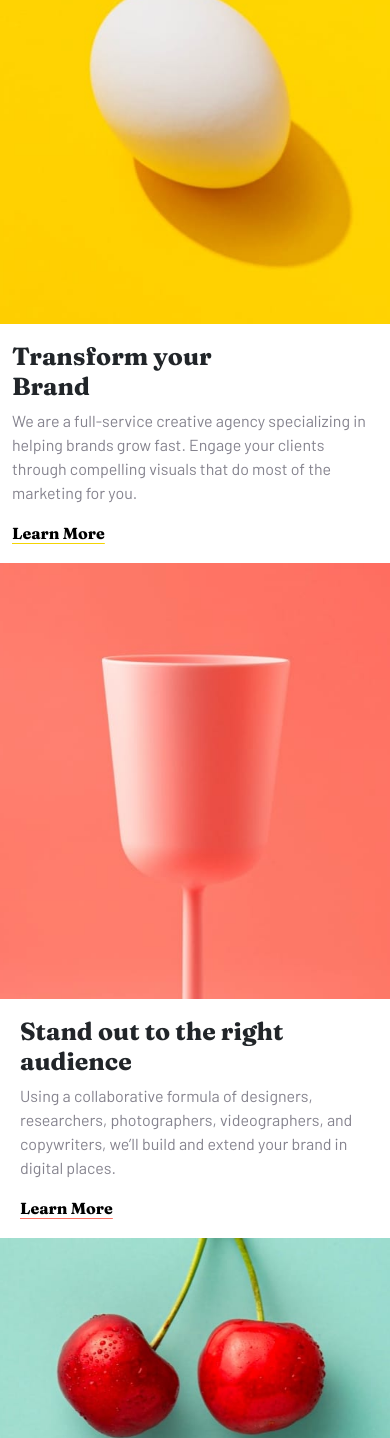
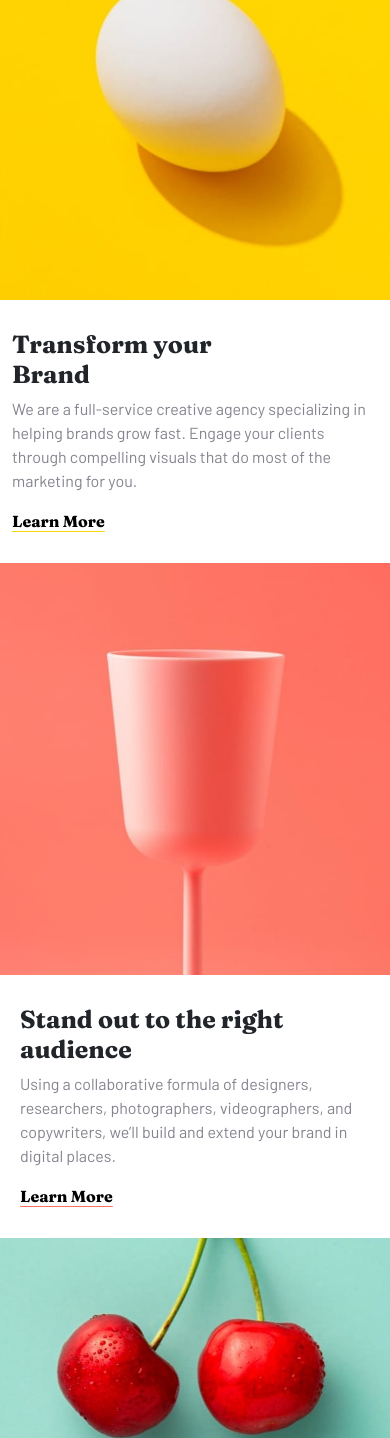
Before and after one commit to YousefAdel8/Agency-landing-page, a React (Vite) app: page / in a window 390 px wide. Shown: the part 956-2394 px from the top of the page. Built offline with nearby package versions, Linux system fonts and the light colour scheme; the HTML template or start-up script is replaced by a standard one.

Commit message:
Improve mobile spacing in feature sections
Adds responsive vertical padding to the Egg and Standout sections so their content maintains proper spacing on smaller screens without affecting the desktop layout.

```diff
--- a/src/Components/EggSection/EggSection.jsx
+++ b/src/Components/EggSection/EggSection.jsx
@@ -6,7 +6,7 @@ export default function EggSection() {
       <div className={`container-fluid  ${Styles.EggSection}`}>
         <div className={`row ${Styles.EggSection}`}>
           {/* Left Section */}
-          <div className="col-md-6 col-12 order-2 order-md-1 d-flex justify-content-center align-items-center flex-column">
+          <div className="col-md-6 col-12 order-2 order-md-1 d-flex justify-content-center align-items-center flex-column py-4 py-md-0">
             <div className={`${Styles.EggText}`}>
               <h2 className={`fw-bolder ${Styles.EggTextH2} ${Styles.FrauncesFont} pb-md-3`}>Transform your Brand</h2>
               <p className={`pb-md-2 ${Styles.EggParagraph}`}>
--- a/src/Components/StandoutSection/StandoutSection.jsx
+++ b/src/Components/StandoutSection/StandoutSection.jsx
@@ -8,7 +8,7 @@ export default function StandoutSection() {
           {/* Left Section */}
           <div className={`col-md-6 col-12 ${Styles.Standoutimage}`}></div>
           {/* Right Section */}
-          <div className="col-md-6 col-12 d-flex justify-content-center align-items-center flex-column">
+          <div className="col-md-6 col-12 d-flex justify-content-center align-items-center flex-column py-4 py-md-0">
             <div className={`${Styles.StandoutText}`}>
               <h2 className={`fw-bolder ${Styles.StandoutTextH2} ${Styles.FrauncesFont} pb-md-3`}>
                 Stand out to the right audience
```
